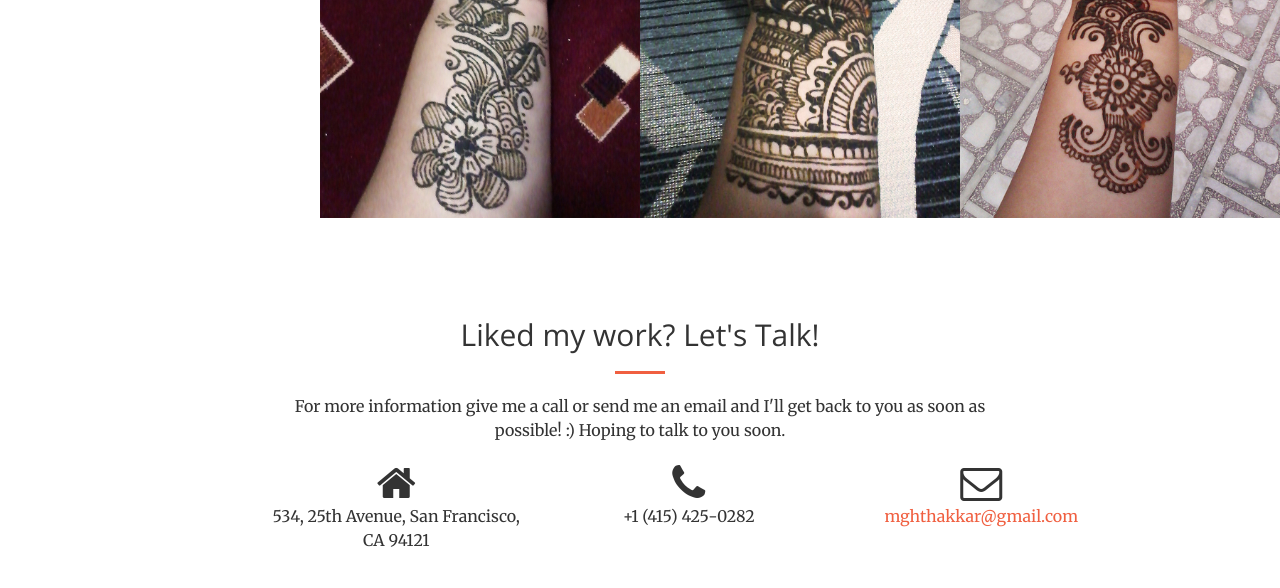
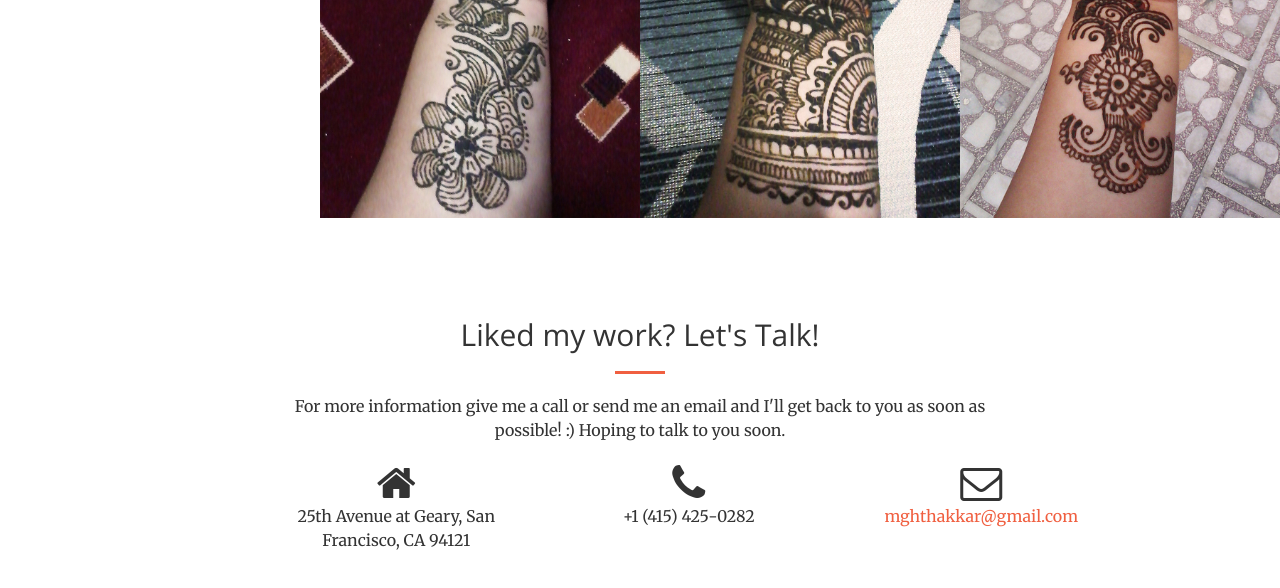
Before and after one commit to mghsuchak/mghsuchak.github.io, a plain HTML site: page index.html in a window 1280 px wide. Shown: the part 2581-3169 px from the top of the page. Drawn offline with nearby package versions, Linux system fonts and the light colour scheme.

Commit message:
Update address

```diff
--- a/index.html
+++ b/index.html
@@ -286,7 +286,7 @@
                 </div>
                 <div class="col-lg-3 col-lg-offset-2 text-center">
                     <i class="fa fa-home fa-3x wow bounceIn"></i>
-                    <p>534, 25th Avenue, San Francisco, CA 94121</p>
+                    <p>25th Avenue at Geary, San Francisco, CA 94121</p>
                 </div>
                 <div class="col-lg-3 text-center">
                     <i class="fa fa-phone fa-3x wow bounceIn"></i>
```
Also changed, not shown: 1 other file.
